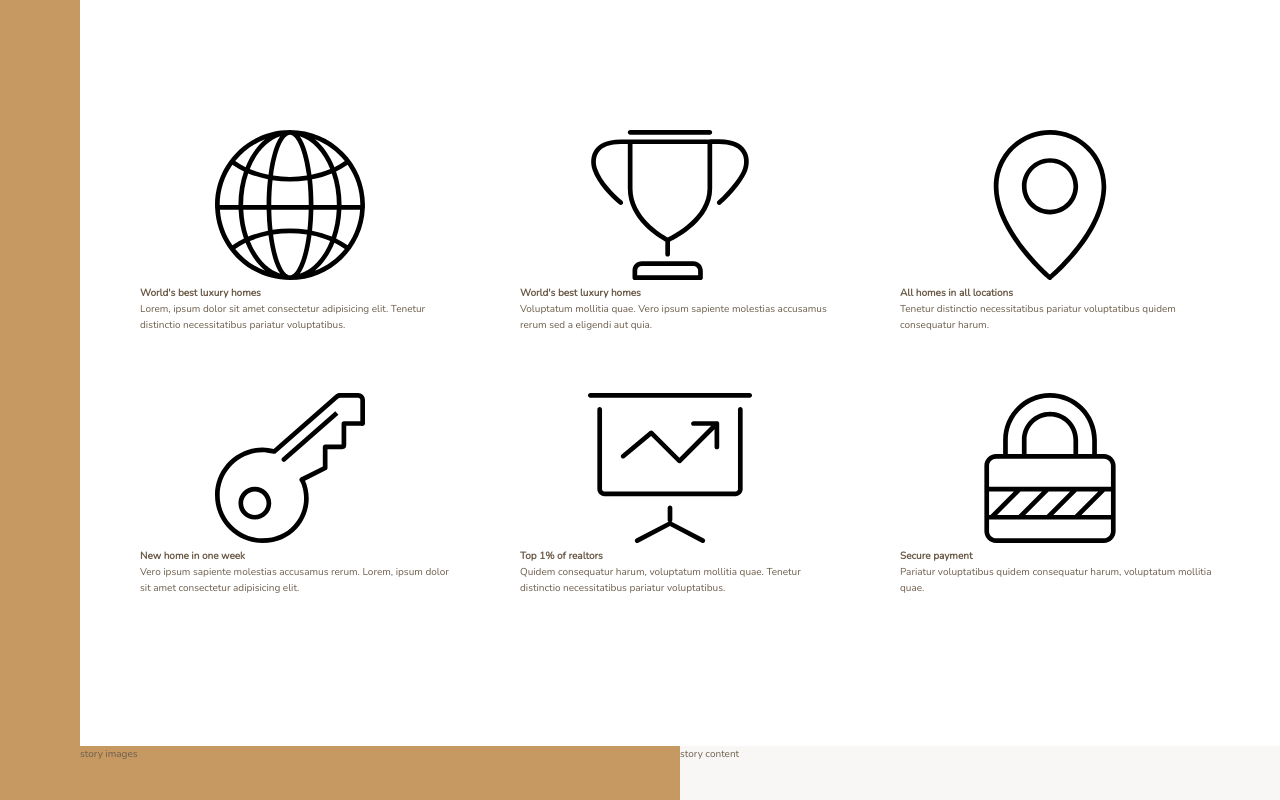
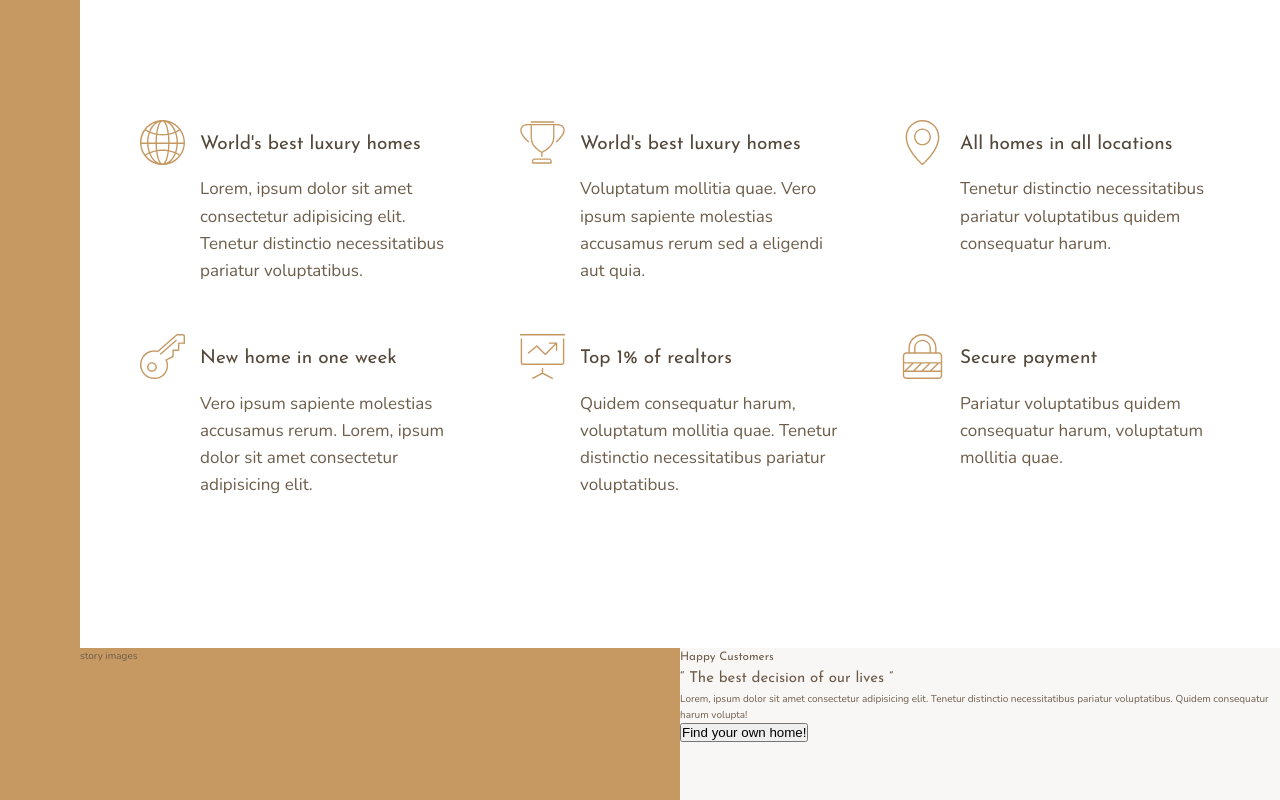
Before and after one commit to agohorel/grid-tut, a website: page index.html in a window 1280 px wide. Shown: the part 660-1460 px from the top of the page. Drawn offline with nearby package versions, Linux system fonts and the light colour scheme.

Commit message:
add styling for features section

```diff
--- a/index.html
+++ b/index.html
@@ -29,42 +29,42 @@
                 <svg class="feature__icon">
                     <use xlink:href="img/sprite.svg#icon-global"></use>
                 </svg>
-                <h4 class="heading-4">World's best luxury homes</h4>
+                <h4 class="heading-4 heading-4--dark">World's best luxury homes</h4>
                 <p class="feature__text">Lorem, ipsum dolor sit amet consectetur adipisicing elit. Tenetur distinctio necessitatibus pariatur voluptatibus.</p>
             </div>
             <div class="feature">
                 <svg class="feature__icon">
                     <use xlink:href="img/sprite.svg#icon-trophy"></use>
                 </svg>
-                <h4 class="heading-4">World's best luxury homes</h4>
+                <h4 class="heading-4 heading-4--dark">World's best luxury homes</h4>
                 <p class="feature__text">Voluptatum mollitia quae. Vero ipsum sapiente molestias accusamus rerum sed a eligendi aut quia.</p>
             </div>
             <div class="feature">
                 <svg class="feature__icon">
                     <use xlink:href="img/sprite.svg#icon-map-pin"></use>
                 </svg>
-                <h4 class="heading-4">All homes in all locations</h4>
+                <h4 class="heading-4 heading-4--dark">All homes in all locations</h4>
                 <p class="feature__text">Tenetur distinctio necessitatibus pariatur voluptatibus quidem consequatur harum.</p>
             </div>
             <div class="feature">
                 <svg class="feature__icon">
                     <use xlink:href="img/sprite.svg#icon-key"></use>
                 </svg>
-                <h4 class="heading-4">New home in one week</h4>
+                <h4 class="heading-4 heading-4--dark">New home in one week</h4>
                 <p class="feature__text">Vero ipsum sapiente molestias accusamus rerum. Lorem, ipsum dolor sit amet consectetur adipisicing elit.</p>
             </div>
             <div class="feature">
                 <svg class="feature__icon">
                     <use xlink:href="img/sprite.svg#icon-presentation"></use>
                 </svg>
-                <h4 class="heading-4">Top 1% of realtors</h4>
+                <h4 class="heading-4 heading-4--dark">Top 1% of realtors</h4>
                 <p class="feature__text">Quidem consequatur harum, voluptatum mollitia quae. Tenetur distinctio necessitatibus pariatur voluptatibus.</p>
             </div>
             <div class="feature">
                 <svg class="feature__icon">
                     <use xlink:href="img/sprite.svg#icon-lock"></use>
                 </svg>
-                <h4 class="heading-4">Secure payment</h4>
+                <h4 class="heading-4 heading-4--dark">Secure payment</h4>
                 <p class="feature__text">Pariatur voluptatibus quidem consequatur harum, voluptatum mollitia quae.</p>
             </div>
         </section>
@@ -74,7 +74,12 @@
         </div>
 
         <div class="story__content">
-            story content
+            <h3 class="heading-3">Happy Customers</h3>
+            <h2 class="heading-2">&ldquo; The best decision of our lives &rdquo;</h2>
+            <p class="story__text">
+                Lorem, ipsum dolor sit amet consectetur adipisicing elit. Tenetur distinctio necessitatibus pariatur voluptatibus. Quidem consequatur harum volupta!
+            </p>
+            <button class="btn">Find your own home!</button>
         </div>
 
         <section class="homes">
--- a/sass/_features.scss
+++ b/sass/_features.scss
@@ -4,6 +4,26 @@
 	margin: 15rem 0;
 
 	display: grid;
-	grid-template-columns: repeat(3, 1fr);
+	grid-template-columns: repeat(auto-fit, minmax(25rem, 1fr));
 	grid-gap: 6rem;
+	align-items: start;
 }
+
+.feature {
+	display: grid;
+	grid-template-columns: min-content 1fr;
+	grid-row-gap: 1.5rem;
+	grid-column-gap: 1.5rem;
+
+	&__icon {
+		fill: $color-primary;
+		width: 4.5rem;
+		height: 4.5rem;
+		grid-row: 1 / span 2;
+		transform: translateY(-1rem);
+	}
+
+	&__text {
+		font-size: 1.7rem;
+	}
+}
--- a/sass/_typography.scss
+++ b/sass/_typography.scss
@@ -0,0 +1,24 @@
+%heading {
+	font-family: $font-display;
+	font-weight: 400;
+}
+
+.heading-1 {
+	@extend %heading;
+}
+
+.heading-2 {
+	@extend %heading;
+}
+
+.heading-3 {
+	@extend %heading;
+}
+
+.heading-4 {
+	@extend %heading;
+	font-size: 1.9rem;
+
+	&--light {color: $color-grey-light-1;}
+	&--dark {color: $color-grey-dark-1;}
+}
```
Also changed, not shown: css/style.css.
